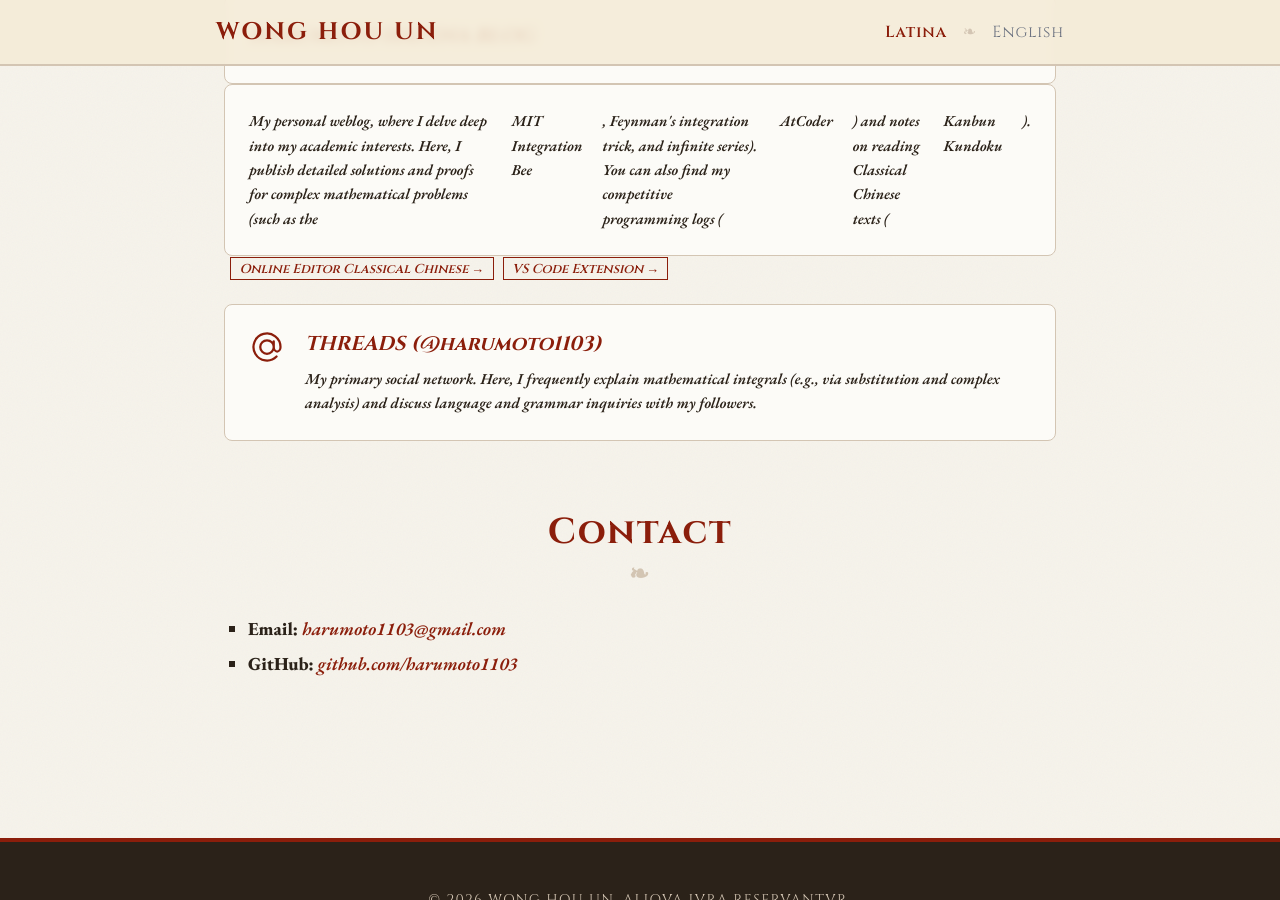
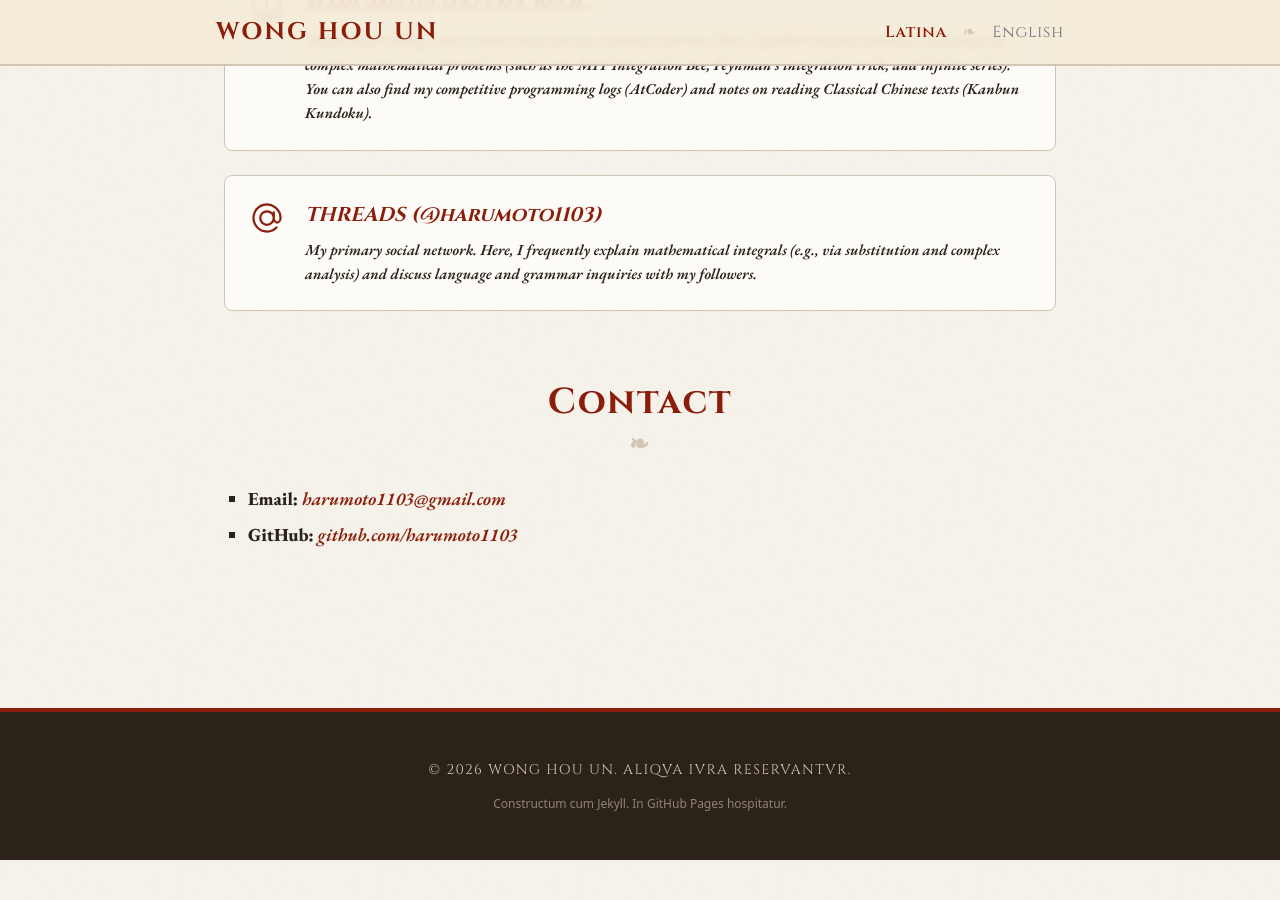
Before and after one commit to Harumoto1103/harumoto1103.github.io, a Jekyll site: the page built from en/index.md, in a window 1280 px wide and 900 px high, scrolled down 5025 px. Built offline with Jekyll 4.4.1, drawn with Linux system fonts in a browser that asks for light colours; nearby versions of some CDN libraries; after the commit the page ends 5885 px from its top, so only the background shows below that.

Commit message:
Update TermVis demo to use video tag and fix en/index.md blog section text

```diff
--- a/en/index.md
+++ b/en/index.md
@@ -83,7 +83,7 @@
 > <span class="badge">Rust</span> <span class="badge">Python</span> <span class="badge">OpenCV</span> <span class="badge">SSH</span> <span class="badge">Fourier</span>
 >
 > <div style="text-align: center; margin: 1.5rem 0;">
->     <img src="https://github.com/user-attachments/assets/placeholder-remote-desktop-hd" alt="TermVis Remote Desktop Demo" style="max-width: 100%; border-radius: 8px; box-shadow: 0 4px 6px rgba(0,0,0,0.1);" />
+>     <video src="https://github.com/Harumoto1103/TermVis/raw/main/assets/remote_desktop_demo.mov" width="100%" style="border-radius: 8px; box-shadow: 0 4px 6px rgba(0,0,0,0.1);" controls></video>
 >     <p style="font-size: 0.9em; color: #666; font-style: italic; margin-top: 10px">Demo: Mirroring a 1080p physical display via SSH with Fourier sharpening.</p>
 >     <div style="margin-top: 15px; display: flex; justify-content: center; gap: 15px; flex-wrap: wrap;">
 >         <a href="https://github.com/Harumoto1103/TermVis" target="_blank" class="btn">
@@ -131,7 +131,7 @@
         <div>
             <h3 style="margin: 0 0 0.5rem 0; color: var(--pompeian-red); font-family: 'Cinzel', serif; font-size: 1.25rem; font-weight: bold;">HARUMOTO HATENA BLOG</h3>
             <p style="margin: 0; font-size: 0.95rem; color: var(--ink); line-height: 1.6;">
-                My personal weblog, where I delve deep into my academic interests. Here, I publish detailed solutions and proofs for complex mathematical problems (such as the <i>MIT Integration Bee</i>, Feynman's integration trick, and infinite series). You can also find my competitive programming logs (<i>AtCoder</i>) and notes on reading Classical Chinese texts (<i>Kanbun Kundoku</i>). <a href="/kanbunse/" style="font-family: 'Cinzel', serif; font-size: .85em; border: 1px solid var(--pompeian-red); color: var(--pompeian-red); padding: .1rem .5rem; text-decoration: none; margin-left: .4rem;">Online Editor Classical Chinese &rarr;</a> <a href="https://github.com/Harumoto1103/KanbunSE-VSCode" style="font-family: 'Cinzel', serif; font-size: .85em; border: 1px solid var(--pompeian-red); color: var(--pompeian-red); padding: .1rem .5rem; text-decoration: none; margin-left: .4rem;">VS Code Extension &rarr;</a>
+                My personal weblog, where I delve deep into my academic interests. Here, I publish detailed solutions and proofs for complex mathematical problems (such as the <i>MIT Integration Bee</i>, Feynman's integration trick, and infinite series). You can also find my competitive programming logs (<i>AtCoder</i>) and notes on reading Classical Chinese texts (<i>Kanbun Kundoku</i>).
             </p>
         </div>
     </a>
```
Also changed, not shown: index.md (+1 -1 lines).
